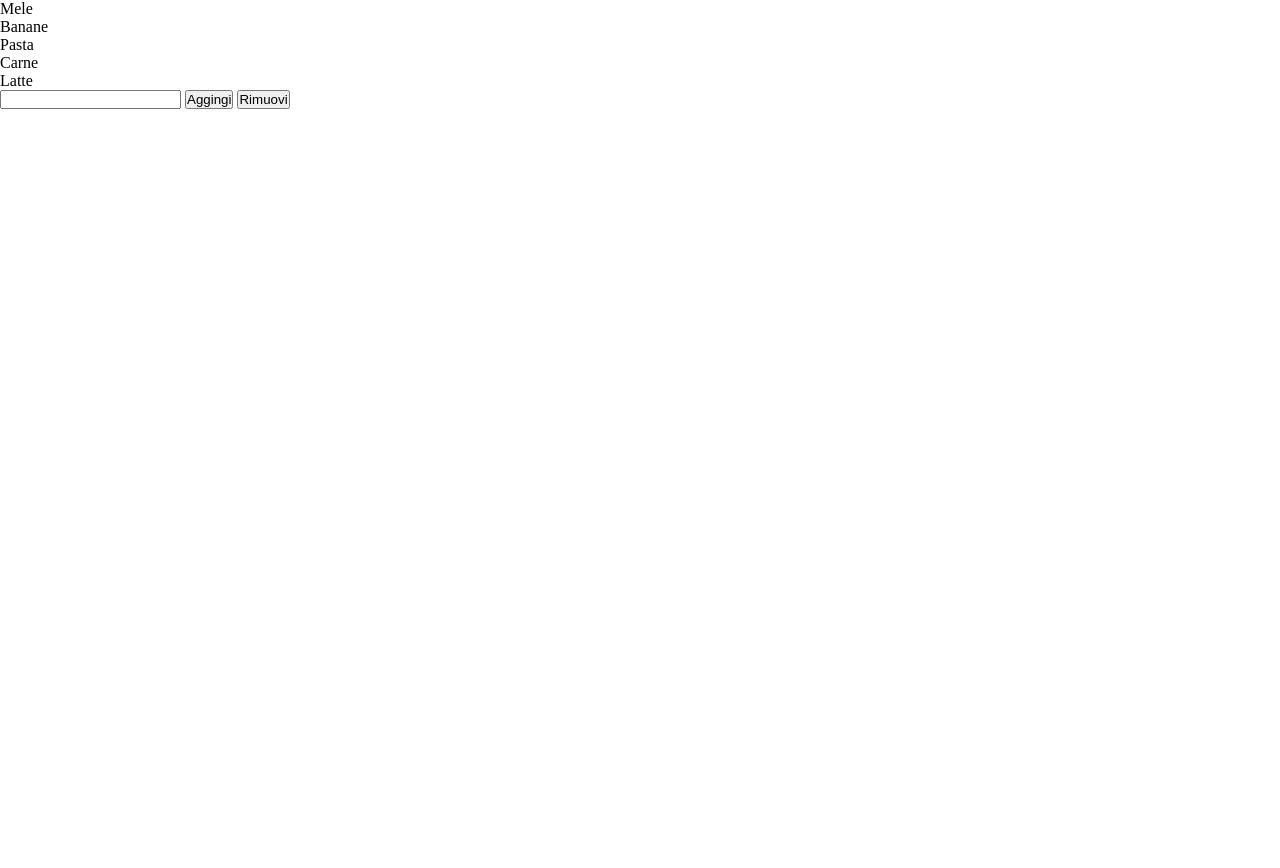
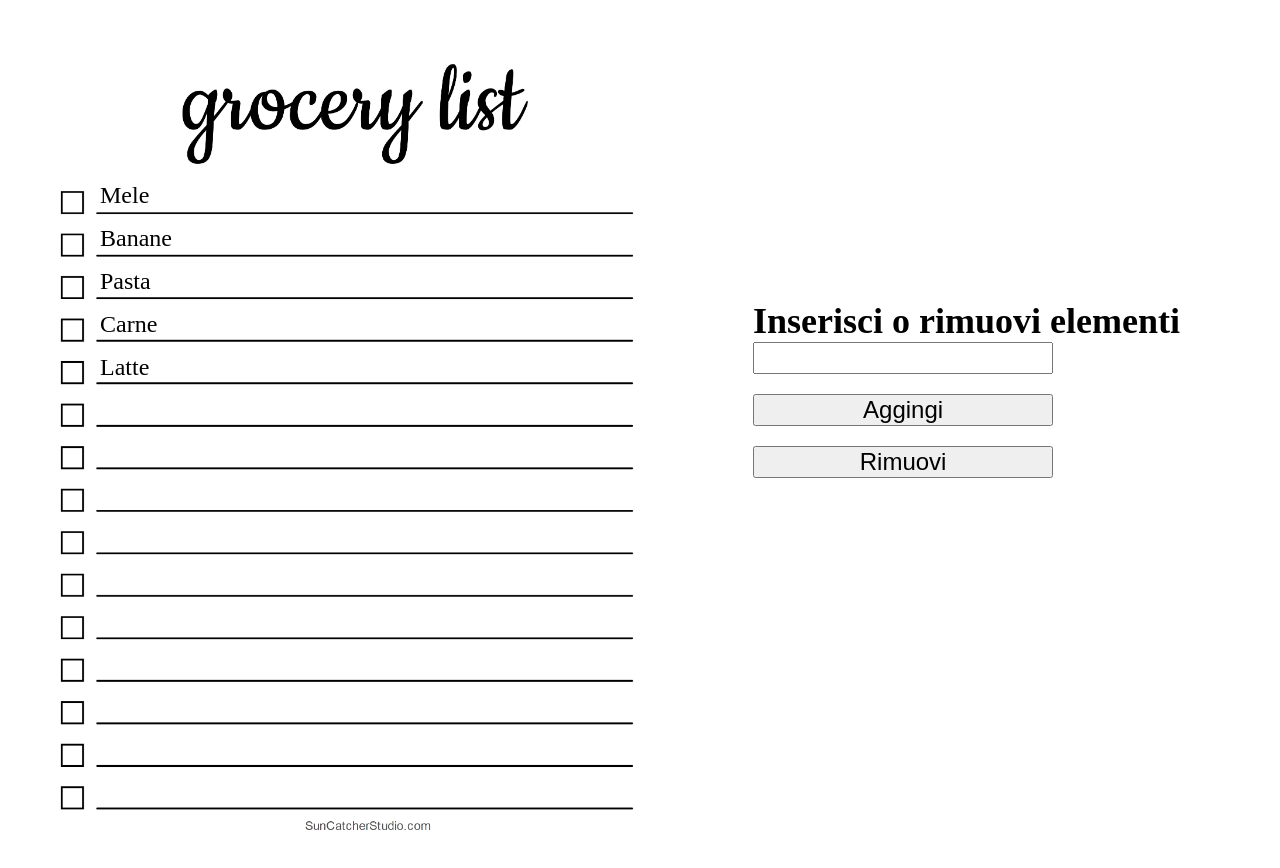
Before and after one commit to DanieleAntonaci/js-lista-spesa, a plain HTML site: page bonus/index.html in a window 1280 px wide. Before the commit the page ends 800 px from the top, so only its background shows below. Drawn offline with Linux system fonts and the light colour scheme.

Commit message:
Aggiunta css nel bonus

```diff
--- a/bonus/css/style.css
+++ b/bonus/css/style.css
@@ -3,3 +3,34 @@
     padding: 0;
     box-sizing: border-box;
 }
+#container{
+    position: relative;
+    font-size: 1.5rem;
+}
+img {
+    width: 700px;
+}
+ul{
+    position: absolute;
+    top: 174px;
+    left: 100px;
+    line-height: 43px;
+}
+li{
+    list-style: none;
+}
+.request{
+    position: absolute;
+    right: 100px;
+    top:300px;
+}
+input{
+    width: 300px;
+    font-size: 1.5rem;
+}
+button{
+    display: block;
+    width: 300px;
+    font-size: 1.5rem;
+    margin-top: 20px;
+}
--- a/bonus/index.html
+++ b/bonus/index.html
@@ -8,12 +8,18 @@
     <title>Lista della psesa</title>
 </head>
 <body>
-    <ul id="container">
+    <div id="container">
+        <img src="grocery-list-template-21.webp" alt="List img">
+        <ul id="list-container">
 
-    </ul>
-    <input type="text" name="Altri elementi della lista" id="list-item">
-    <button id="add-element">Aggingi</button>
-    <button id="remove-elemnt">Rimuovi</button>
+        </ul>
+        <div class="request">
+            <h2>Inserisci o rimuovi elementi</h2>
+            <input type="text" name="Altri elementi della lista" id="list-item">
+            <button id="add-element">Aggingi</button>
+            <button id="remove-elemnt">Rimuovi</button>
+        </div>
+    </div>
     <script src="main.js"></script>
 </body>
 </html>
--- a/bonus/main.js
+++ b/bonus/main.js
@@ -5,7 +5,7 @@ let shoppingList = [
     'Carne',
     'Latte'
 ];
-let container = document.getElementById('container');
+let container = document.getElementById('list-container');
 let addElement = document.getElementById('add-element');
 let removeElement = document.getElementById('remove-elemnt');
 let inputElement = document.getElementById('list-item');
@@ -29,8 +29,8 @@ addElement.addEventListener('click', function () {
 });
 
 removeElement.addEventListener('click', function () {
-    shoppingList.pop = inputElement.value;
     let deleteElemnt = document.querySelector(`.list-${inputElement.value}`)
     deleteElemnt.remove();
+    shoppingList.pop = inputElement.value;
 
 })
```
Also changed, not shown: bonus/grocery-list-template-21.webp (added).
